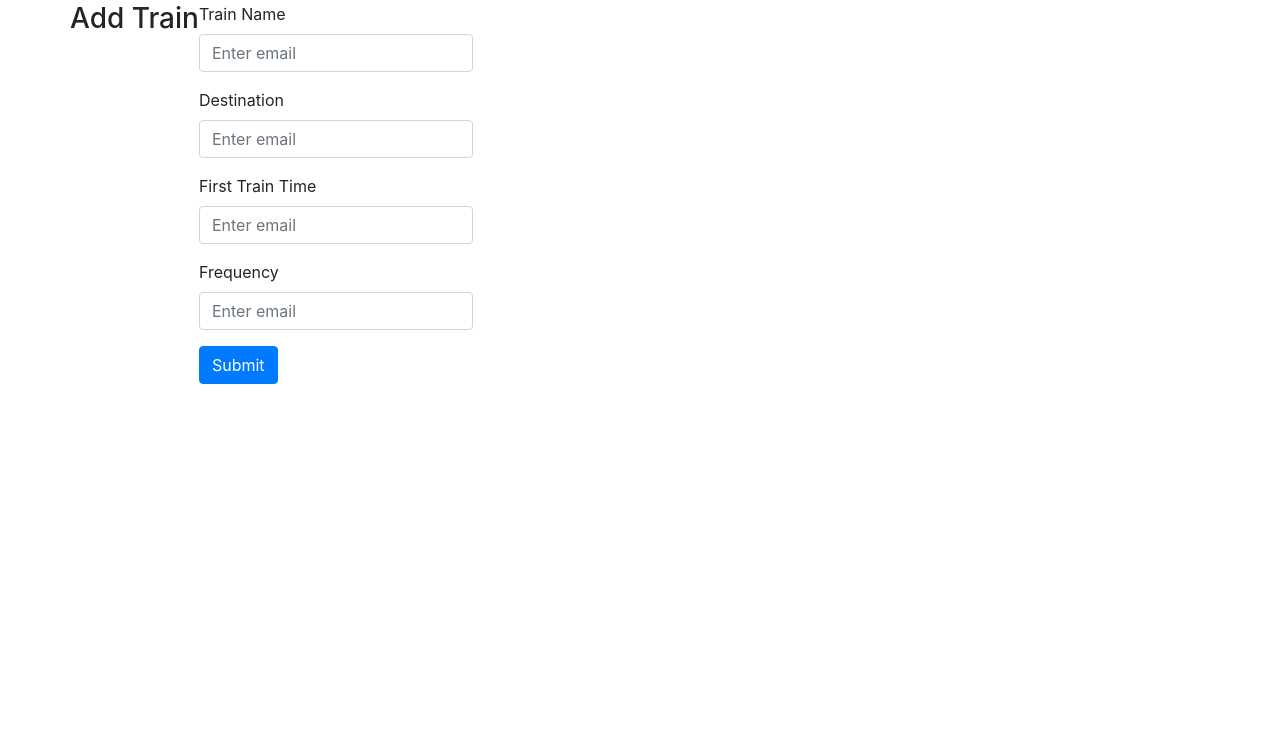
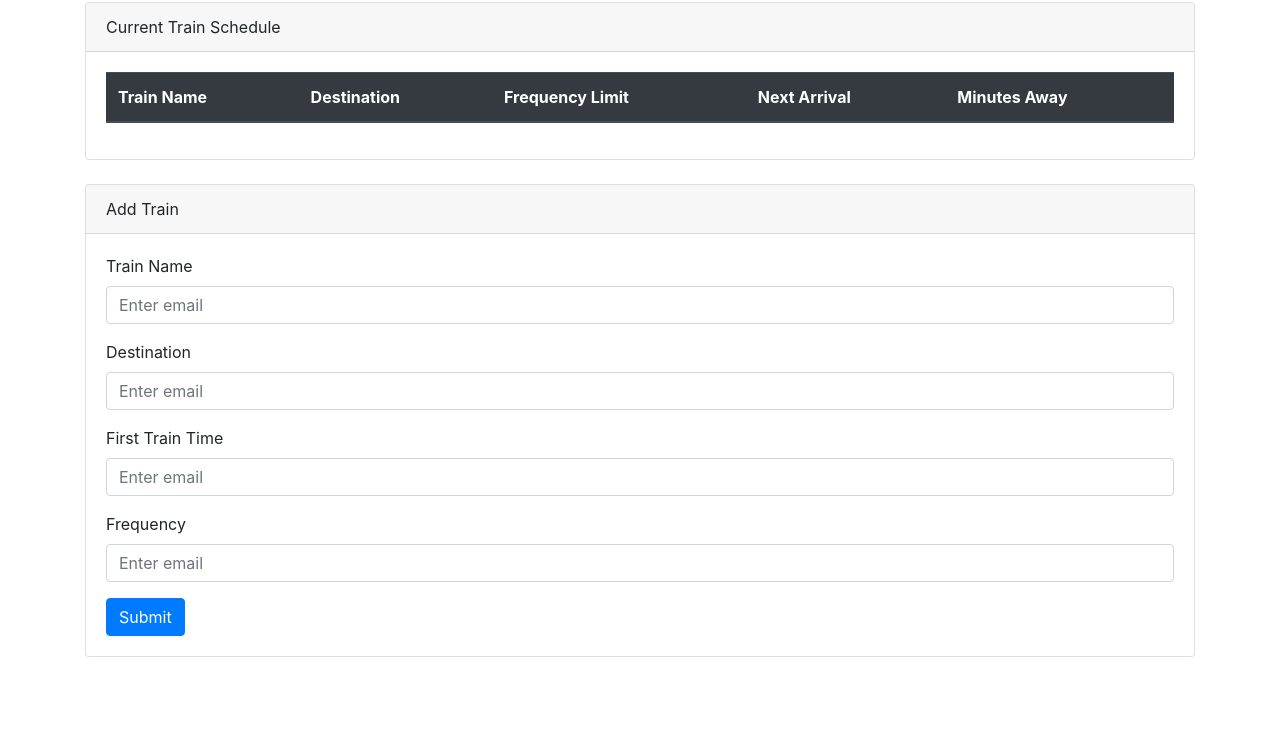
Before and after one commit to illimitableissi/TrainScheduler, a plain HTML site: page index.html in a window 1280 px wide. Shown: the part 54-800 px from the top of the page. Drawn offline with nearby package versions, Linux system fonts and the light colour scheme.

Commit message:
added table to HTML

```diff
--- a/index.html
+++ b/index.html
@@ -11,9 +11,33 @@
 <body>
 <div class="container">
     <div class="row"><h1>12 Seconds to Midnight</h1></div>
-    <div class="row"></div>
     <div class="row">
-        <h3>Add Train</h3>
+        <div class="col">
+            <div class="card">
+                <div class="card-header">Current Train Schedule</div>
+                    <div class="card-body">
+                        <table class="table">
+                            <thead class="thead-dark">
+                            <tr>
+                            <th scope="col">Train Name</th>
+                            <th scope="col">Destination</th>
+                            <th scope="col">Frequency Limit</th>
+                            <th scope="col">Next Arrival</th>
+                            <th scope="col">Minutes Away</th>
+                            </tr>
+                            </thead>
+                            <tbody></tbody>
+                        </table>
+                    </div>
+                </div>
+            </div>
+        </div>
+    <br>
+    <div class="row">
+        <div class="col">
+        <div class="card">
+        <div class="card-header">Add Train</div>
+        <div class="card-body">
         <form>
                 <div class="form-group">
                   <label for="nameOfTrain">Train Name</label>
@@ -33,6 +57,9 @@
                 </div>
                     <button type="submit" class="btn btn-primary">Submit</button>
               </form>
+            </div>
+        </div>
+        </div>
     </div>
 </div>
 
```
